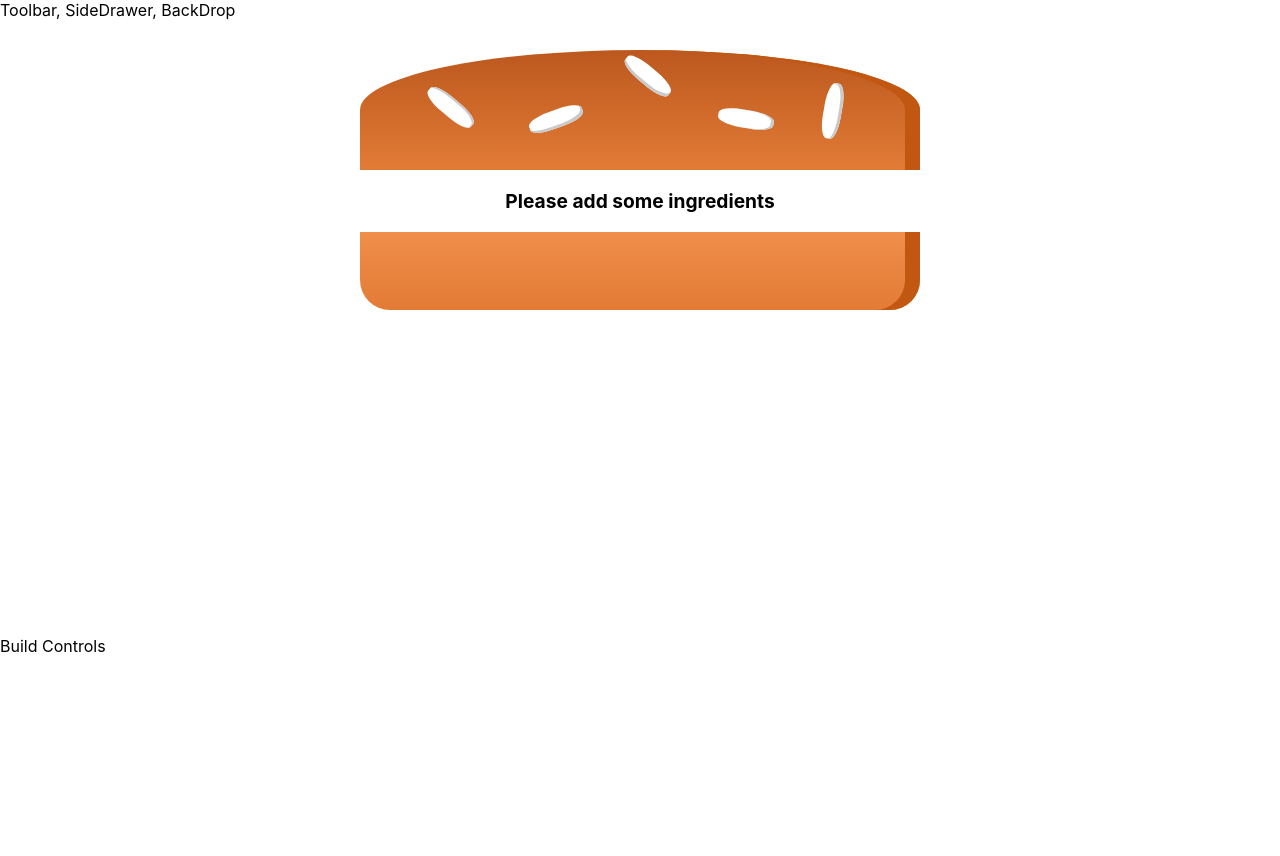
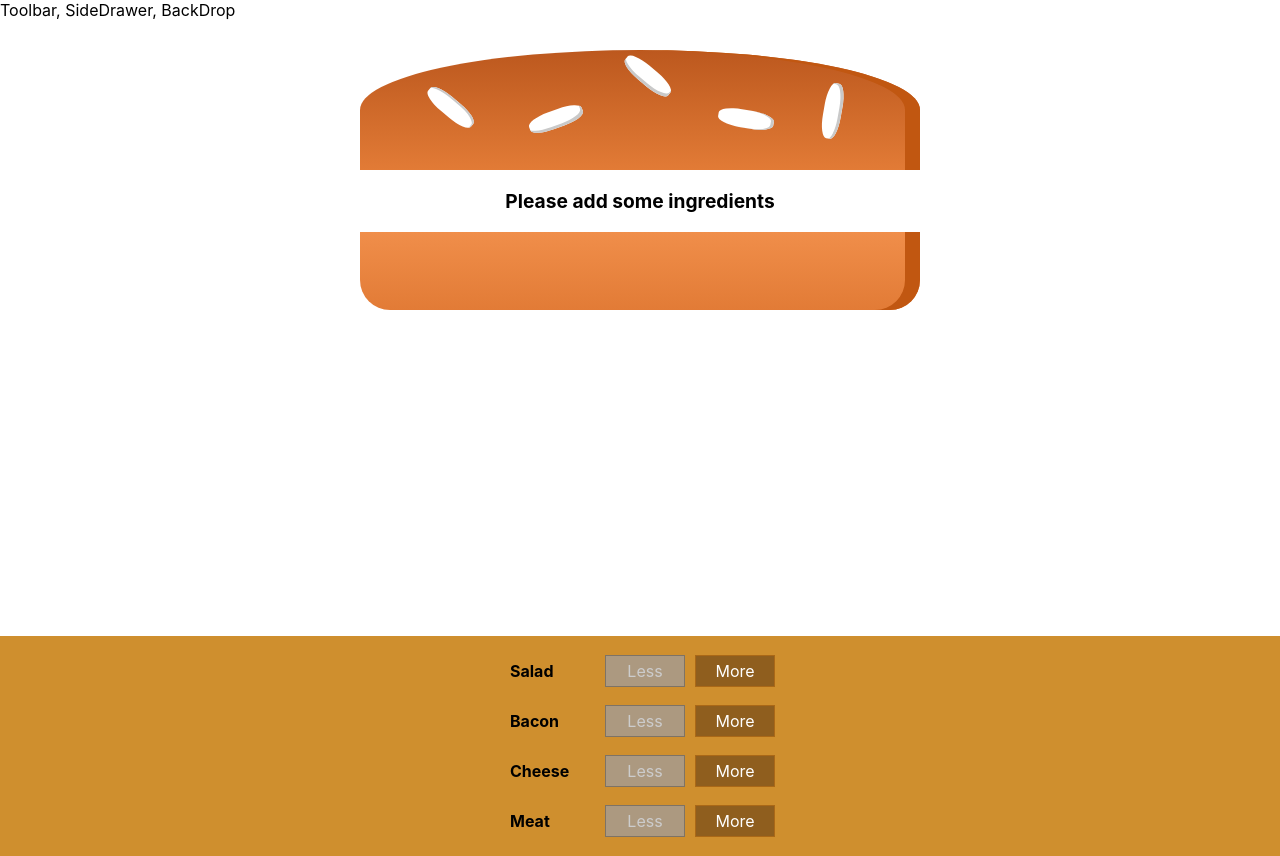
Before and after one commit to Hooseman/burger-app, a React app: page / in a window 1280 px wide. Before the commit the page ends 800 px from the top, so only its background shows below. Built offline with nearby package versions, Linux system fonts and the light colour scheme.

Commit message:
Added a add ingredient and remove button

```diff
--- /dev/null
+++ b/src/Components/Burger/BuildControls/BuildControl/BuildControl.js
@@ -0,0 +1,17 @@
+import React from 'react';
+import classes from './BuildControl.module.css';
+
+const buildControl = (props) => (
+    <div className={classes.BuildControl}>
+        <div className={classes.Label}>{props.label}</div>
+        <button className={classes.Less}
+            onClick={props.removed}
+            disabled={props.disabled}>Less
+        </button>
+        <button className={classes.More}
+            onClick={props.added}>More
+        </button>
+    </div>
+);
+
+export default buildControl;
--- /dev/null
+++ b/src/Components/Burger/BuildControls/BuildControl/BuildControl.module.css
@@ -0,0 +1,56 @@
+.BuildControl {
+    display: flex;
+    justify-content: space-between;
+    align-items: center;
+    margin: 5px 0;
+}
+
+.BuildControl button {
+    display: block;
+    font: inherit;
+    padding: 5px;
+    margin: 0 5px;
+    width: 80px;
+    border: 1px solid #AA6817;
+    cursor: pointer;
+    outline: none;
+}
+
+.BuildControl button:disabled {
+    background-color: #AC9980;
+    border: 1px solid #7E7365;
+    color: #ccc;
+    cursor: default;
+}
+
+.BuildControl button:hover:disabled {
+    background-color: #AC9980;
+    color: #ccc;
+    cursor: not-allowed;
+}
+
+.Label {
+    padding: 10px;
+    font-weight: bold;
+    width: 80px;
+}
+
+.BuildControl .Less {
+    background-color: #D39952;
+    color: white;
+}
+
+.BuildControl .More {
+    background-color: #8F5E1E;
+    color: white;
+}
+
+.BuildControl .Less:hover, .BuildControl .Less:active {
+    background-color: #DAA972;
+    color: white;
+}
+
+.BuildControl .More:hover,.BuildControl .More:active {
+    background-color: #99703F;
+    color: white;
+}
--- /dev/null
+++ b/src/Components/Burger/BuildControls/BuildControls.js
@@ -0,0 +1,25 @@
+import React from 'react';
+import classes from './BuildControls.module.css';
+import BuildControl from './BuildControl/BuildControl';
+
+const controls = [
+    { label: 'Salad', type: 'salad' },
+    { label: 'Bacon', type: 'bacon' },
+    { label: 'Cheese', type: 'cheese' },
+    { label: 'Meat', type: 'meat' },
+];
+
+const buildControls = (props) => (
+    <div className={classes.BuildControls}>
+        {controls.map(ctrl => (
+            <BuildControl
+            key={ctrl.label}
+            label={ctrl.label}
+            added={() => props.ingredientAdded(ctrl.type)}
+            removed={() => props.ingredientRemoved(ctrl.type)}
+            disabled={props.disabled[ctrl.type]}/>
+        ))}
+    </div>
+);
+
+export default buildControls;
--- /dev/null
+++ b/src/Components/Burger/BuildControls/BuildControls.module.css
@@ -0,0 +1,10 @@
+.BuildControls {
+    width: 100%;
+    background-color: #CF8F2E;
+    display: flex;
+    flex-flow: column;
+    align-items: center;
+    box-shadow: 0 2px 1px;
+    margin: auto;
+    padding: 10px 0;
+}
--- a/src/Components/Burger/Burger.js
+++ b/src/Components/Burger/Burger.js
@@ -3,20 +3,22 @@ import classes from './Burger.module.css';
 import BurgerIngredient from './BurgerIngredient/BurgerIngredient';
 
 const burger = (props) => {
+    // grabs an object and turns it into an array
     let transformedIngredients = Object.keys(props.ingredients)
     .map(igKey => {
         return [...Array(props.ingredients[igKey])].map((_, i) => {
             return <BurgerIngredient key={igKey + i} type={igKey}/>
         });
     })
+    // takes an array and turns into another
     .reduce((arr,el) => {
         return arr.concat(el)
     }, [] );
-
+    // ----------------------------------------------------------
     if (transformedIngredients.length === 0) {
         transformedIngredients = <p>Please add some ingredients</p>
     }
-    console.log(transformedIngredients);
+
 
     return (
         <div className={classes.Burger}>
--- a/src/Containers/BurgerBuilder/BurgerBuilder.js
+++ b/src/Containers/BurgerBuilder/BurgerBuilder.js
@@ -1,6 +1,14 @@
 import React, {Component} from 'react';
 import Aux from '../../hoc/Auxll';
 import Burger from '../../Components/Burger/Burger';
+import BuildControls from '../../Components/Burger/BuildControls/BuildControls';
+
+const INGREDIENT_PRICES = {
+    salad: 0.5,
+    cheese: 0.4,
+    meat: 1.3,
+    bacon: 0.7
+}
 
 class BurgerBuilder extends Component {
     // constructor(props) {
@@ -14,14 +22,55 @@ class BurgerBuilder extends Component {
             bacon: 0,
             cheese: 0,
             meat: 0
-        }
+        },
+        totalPrice: 4
+    }
+
+
+
+    addIngredientHandler = (type) => {
+        const oldCount = this.state.ingredients[type];
+        const updatedCount = oldCount + 1;
+        const updatedIngredients = {
+            ...this.state.ingredients
+        };
+        updatedIngredients[type] = updatedCount;
+        const priceAddition = INGREDIENT_PRICES[type];
+        const oldPrice = this.state.totalPrice;
+        const newPrice = oldPrice + priceAddition;
+        this.setState({totalPrice: newPrice, ingredients: updatedIngredients});
+    };
+
+    removeIngredientHandler = (type) => {
+        const oldCount = this.state.ingredients[type];
+        if(oldCount <= 0) {
+            return;
+        };
+        const updatedCount = oldCount - 1;
+        const updatedIngredients = {
+            ...this.state.ingredients
+        };
+        updatedIngredients[type] = updatedCount;
+        const priceDeduction = INGREDIENT_PRICES[type];
+        const oldPrice = this.state.totalPrice;
+        const newPrice = oldPrice - priceDeduction;
+        this.setState({totalPrice: newPrice, ingredients: updatedIngredients});
     }
 
     render () {
+        const disabledInfo = {
+            ...this.state.ingredients
+        };
+        for(var key in disabledInfo) {
+            disabledInfo[key] = disabledInfo[key] <= 0
+        }
         return (
             <Aux>
                 <Burger ingredients={this.state.ingredients}/>
-                <div>Build Controls</div>
+                <BuildControls
+                ingredientAdded={this.addIngredientHandler}
+                ingredientRemoved={this.removeIngredientHandler}
+                disabled={disabledInfo} />
             </Aux>
         );
     }
```
